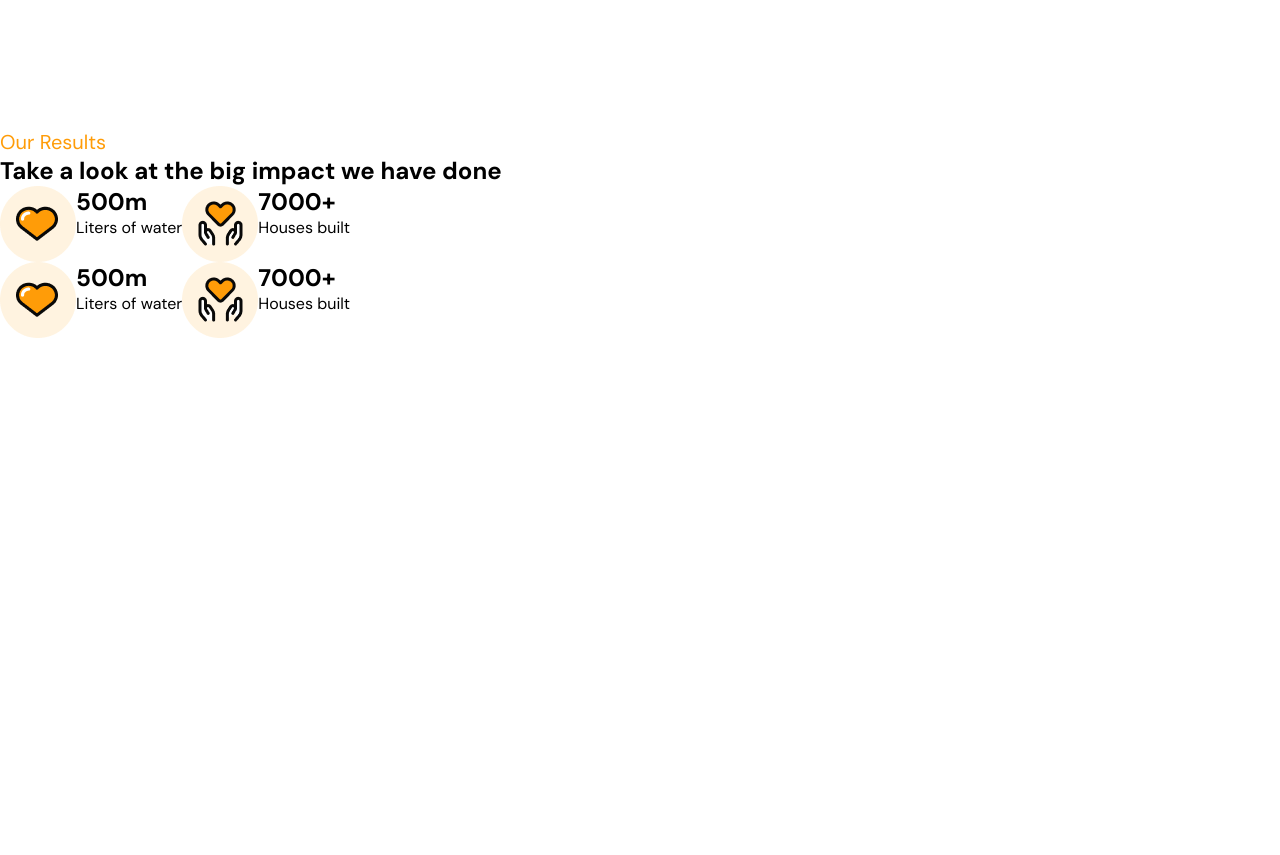
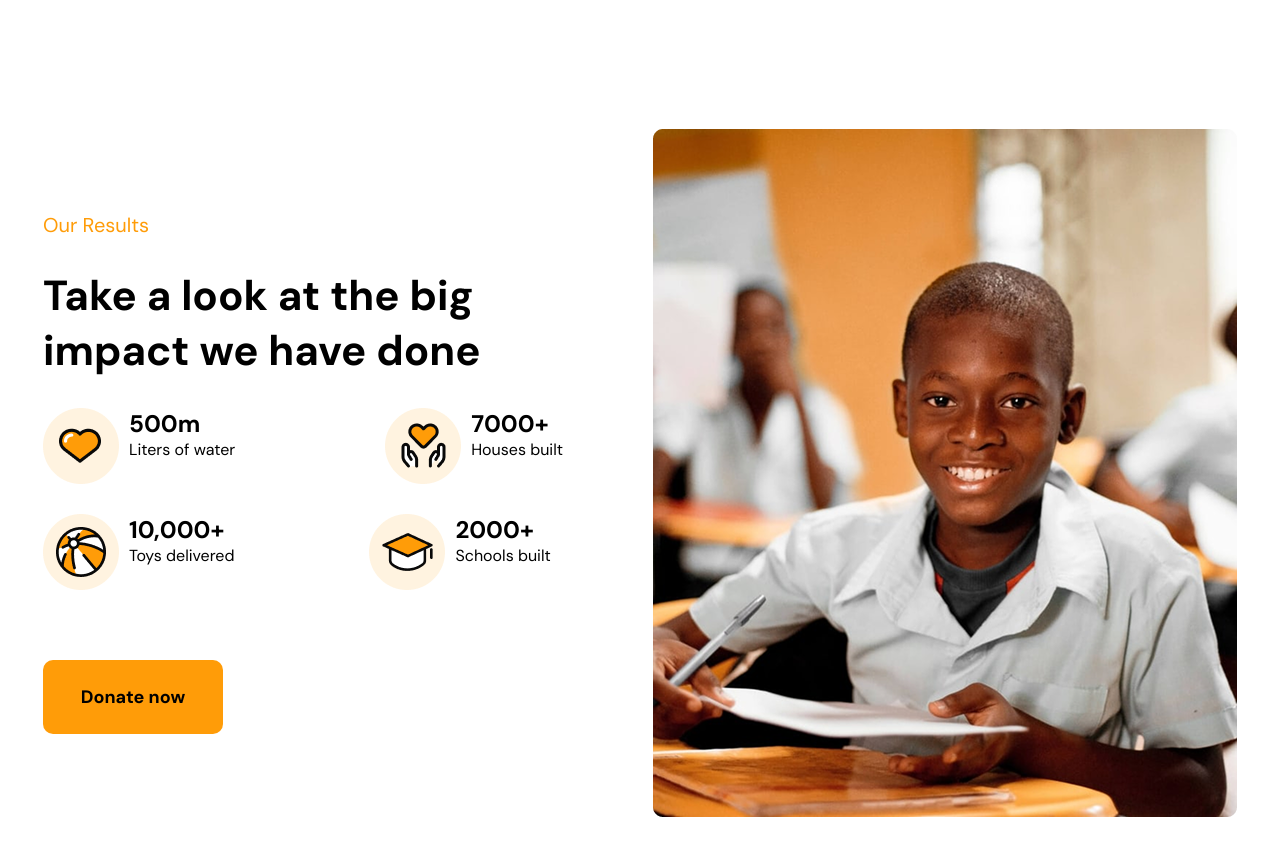
Before and after one commit to umaroo6/EXAM-3, a plain HTML site: page index.html in a window 1280 px wide. Shown: the part 2920-3775 px from the top of the page. Before the commit the page ends 3258 px from the top, so only its background shows below. Drawn offline with Linux system fonts and the light colour scheme.

Commit message:
finished 4th section

```diff
--- a/index.html
+++ b/index.html
@@ -95,40 +95,36 @@
     <br>
     <br>
 <section class="sec4">
-<div>
+<div class="sec4_p1">
      <h2 style="color: #FF9C08;font-size: 20px;font-weight: 400;">Our Results</h2>
-     <h1>Take a look at the big impact we have done</h1>
-     <div style="display: flex;">
-        <div style="display: flex;">
+     <h1 style="font-size: 42px;font-weight: 700;">Take a look at the big<br> impact we have done</h1>
+     <div style="display: flex;gap: 150px;">
+        <div style="display: flex;gap: 10px;">
             <img src="./IMAGE (7).png">
             <div>
         <h1>500m</h1>
         <p>Liters of water</p></div></div>
-        <div style="display: flex;">
+        <div style="display: flex;gap: 10px;">
 
             <img src="./IMAGE (8).png">
        <div> <h1>7000+</h1>
         <p>Houses built</p></div></div>
      </div>
-       <div style="display: flex;">
-        <div style="display: flex;">
-            <img src="./IMAGE (7).png">
+       <div style="display: flex;gap: 135px;">
+        <div style="display: flex;gap: 10px;">
+            <img src="./IMAGE (9).png">
             <div>
-        <h1>500m</h1>
-        <p>Liters of water</p></div></div>
-        <div style="display: flex;">
+        <h1>10,000+</h1>
+        <p>Toys delivered</p></div></div>
+        <div style="display: flex;gap: 10px;">
 
-            <img src="./IMAGE (8).png">
-       <div> <h1>7000+</h1>
-        <p>Houses built</p></div></div>
-     </div>
+            <img src="./IMAGE (10).png">
+       <div> <h1>2000+</h1>
+        <p>Schools built</p></div></div> </div>
+           <button style="background-color: #FF9C08;margin-top: 40px;width: 180px;">Donate now</button>
+    </div>
 
-     <div>
-
-     </div>
-
-</div>
-<div></div>
+      <img src="./IMAGE (11).png">
 
 </section>
 </body>
--- a/style.css
+++ b/style.css
@@ -120,7 +120,7 @@
 }
 .sec3 button{
     font-size: 18px;
-    padding: 20px 25px;
+    padding: 25px 25px;
    border-radius: 10px;
    border: none;
    font-weight: 700;
@@ -142,4 +142,23 @@
 .sec4{
      max-width: 1440px;
     margin: auto;
+    display: flex;
+    justify-content: center;
+    gap: 90px;
+    padding-bottom: 150px;
 }
+.sec4 button{
+    font-size: 18px;
+    padding: 25px 25px;
+   border-radius: 10px;
+   border: none;
+   font-weight: 700;
+
+}
+.sec4_p1{
+    display: flex;
+    flex-direction: column;
+    gap: 30px;
+    justify-content: center;
+
+}
```
Also changed, not shown: IMAGE (10).png (added), IMAGE (11).png (added), IMAGE (9).png (added).
